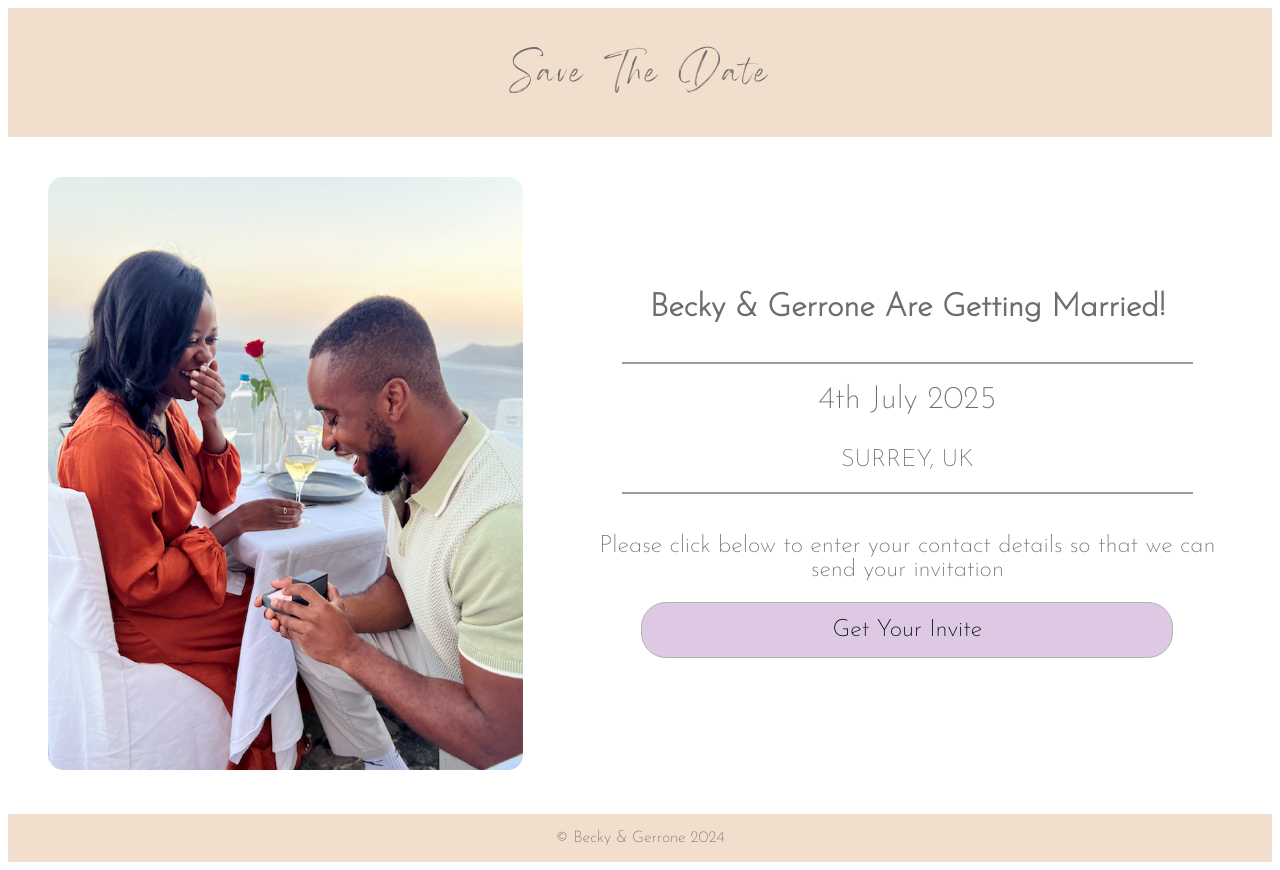
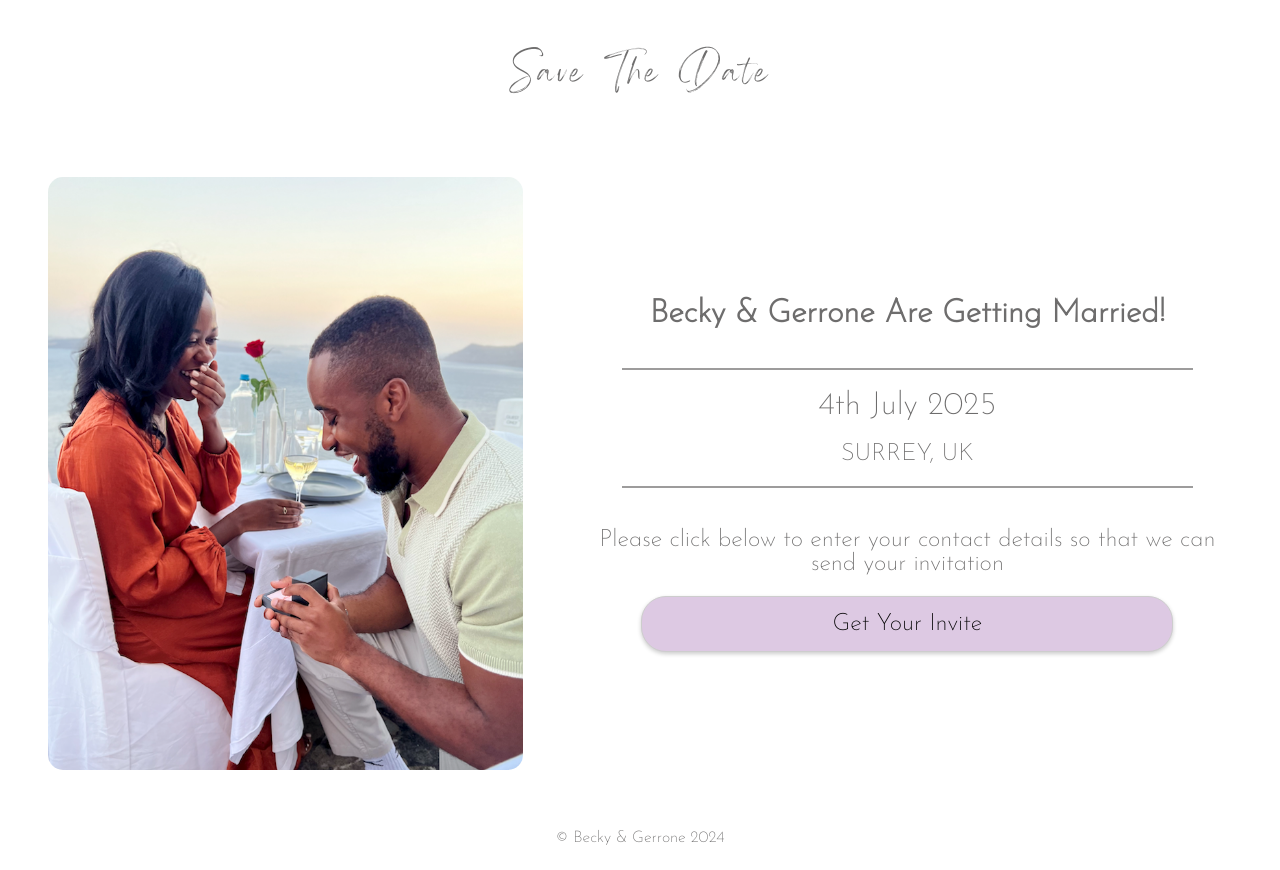
Before and after one commit to RebekahCodes/Project-STD, a Next.js app in the folder project-save-the-date/: page / in a window 1280 px wide. Built offline with nearby package versions, Linux system fonts and the light colour scheme.

Commit message:
button styling

```diff
--- a/project-save-the-date/src/components/button/button.css
+++ b/project-save-the-date/src/components/button/button.css
@@ -2,17 +2,18 @@
 
 
 .button{
-    background-color: #DDC9E3;
+
     display: flex;
     flex-direction: column;
     align-items: center;
     width: 75%;
     padding: 15px;
     font-size: 1.5em;
-    border: 1px solid rgb(179, 179, 179);
+    border: 1px solid rgb(205, 205, 205);
     border-radius: 25px;
     margin-bottom: 20px;
     font-family: inherit;
-
+    background: #DDC9E3;
+    box-shadow: 0 2px 4px rgba(0, 0, 0, 0.2);
 
 }
--- a/project-save-the-date/src/components/footer/footer.css
+++ b/project-save-the-date/src/components/footer/footer.css
@@ -1,5 +1,4 @@
 .site-footer{
     display: flex;
     justify-content: center;
-    background-color: rgb(241, 222, 205);
 }
--- a/project-save-the-date/src/components/header/header.css
+++ b/project-save-the-date/src/components/header/header.css
@@ -4,7 +4,6 @@ body{
 .site-header{
     display: flex;
     justify-content: center;
-    background-color: rgb(241, 222, 205);
 }
 
 .site-title {
--- a/project-save-the-date/src/components/info/info.css
+++ b/project-save-the-date/src/components/info/info.css
@@ -27,6 +27,7 @@ body{
 .date{
     font-size: 2em;
     margin-top: 0;
+    margin-bottom: 20px;
 }
 
 .location{
```
